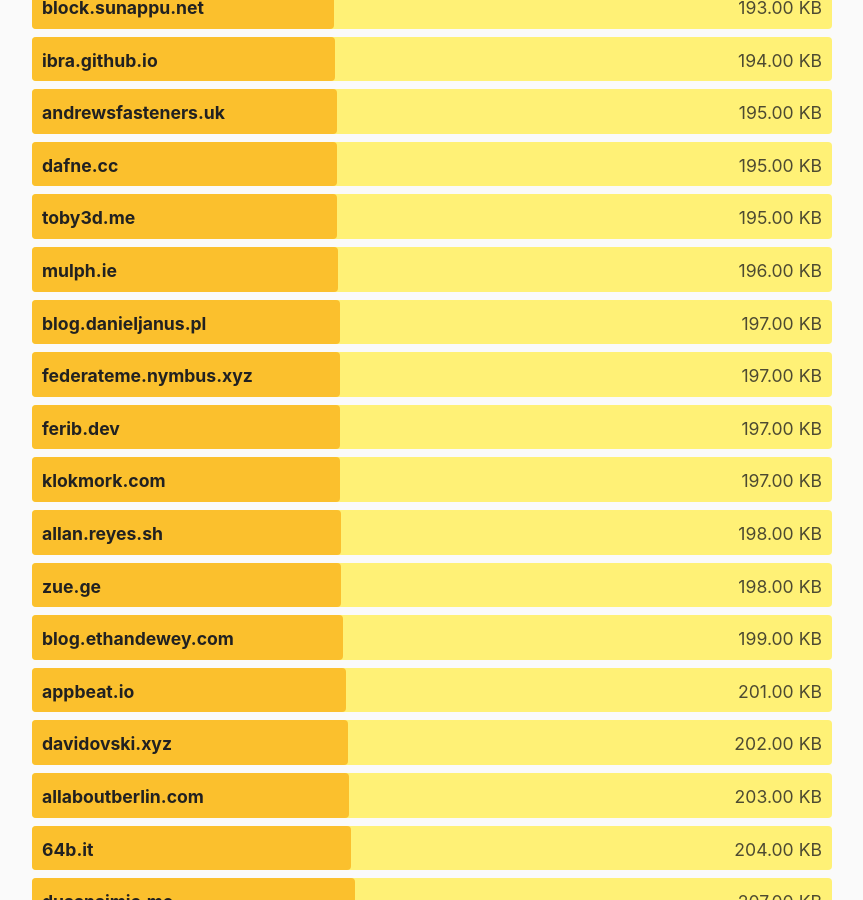
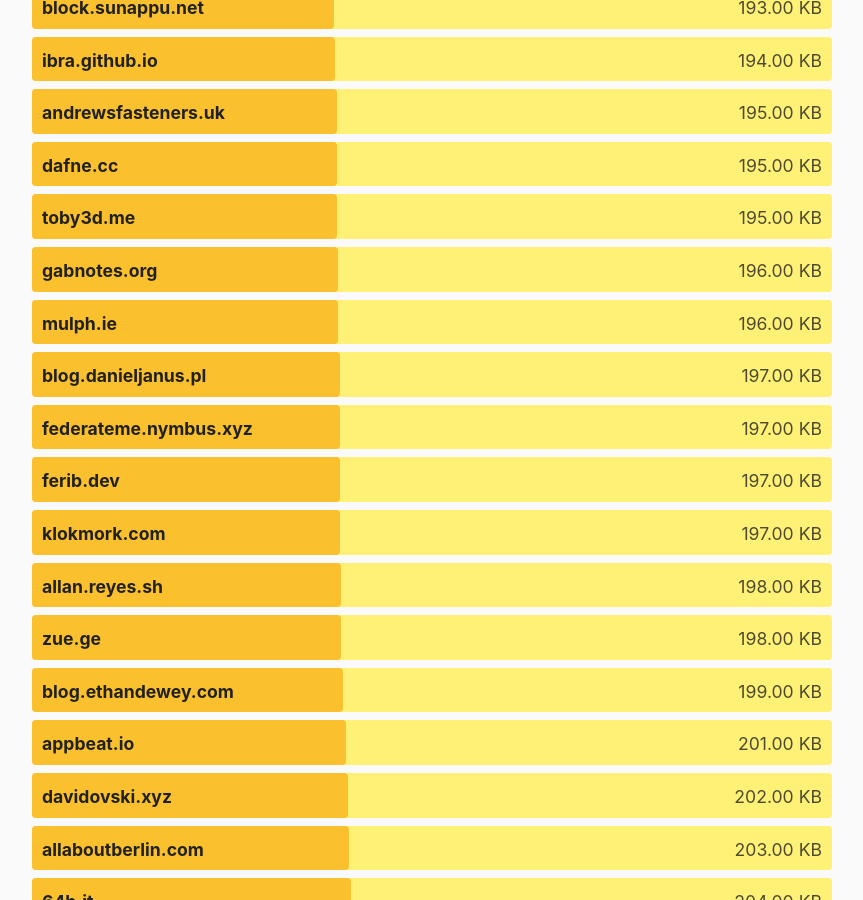
Before and after one commit to kevquirk/512kb.club, a Jekyll site: the page built from index.md, in a window 1280 px wide and 900 px high, scrolled down 24208 px. Shown: the whole window, without its empty margins (208-1071 px from the left). Built offline with Jekyll 4.4.1, drawn with Linux system fonts in a browser that asks for light colours; some of the changed text lies outside the part shown.

Commit message:
Update gabnotes.org

```diff
--- a/_data/sites.yml
+++ b/_data/sites.yml
@@ -1110,8 +1110,8 @@
 
 - domain: gabnotes.org
   url: https://gabnotes.org/
-  size: 453
-  last_checked: 2022-05-15
+  size: 196
+  last_checked: 2023-03-02
 
 - domain: gadonias.com
   url: https://gadonias.com/
```
